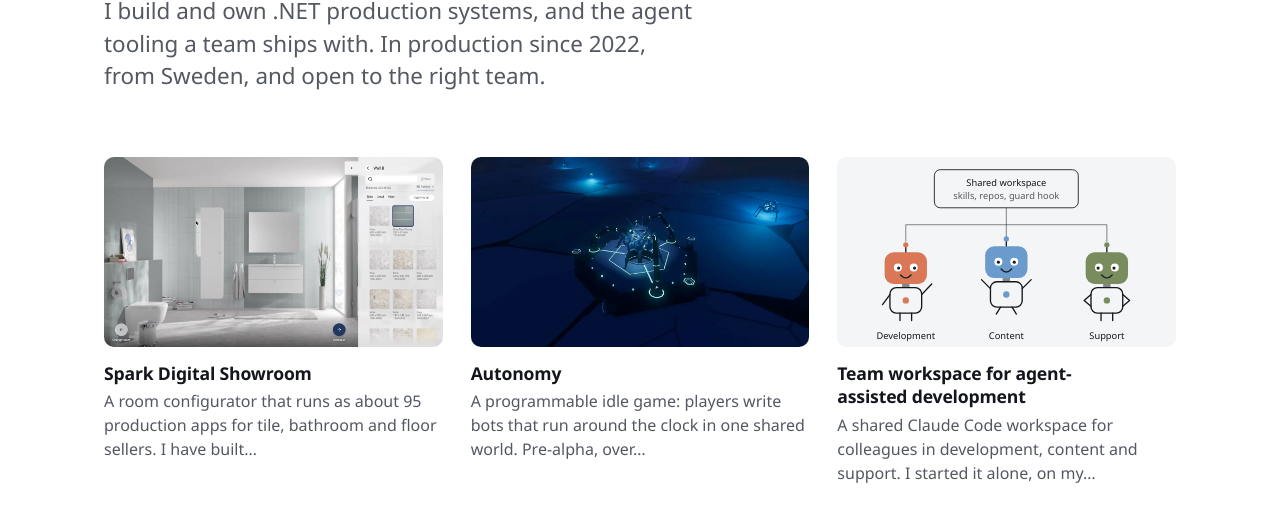
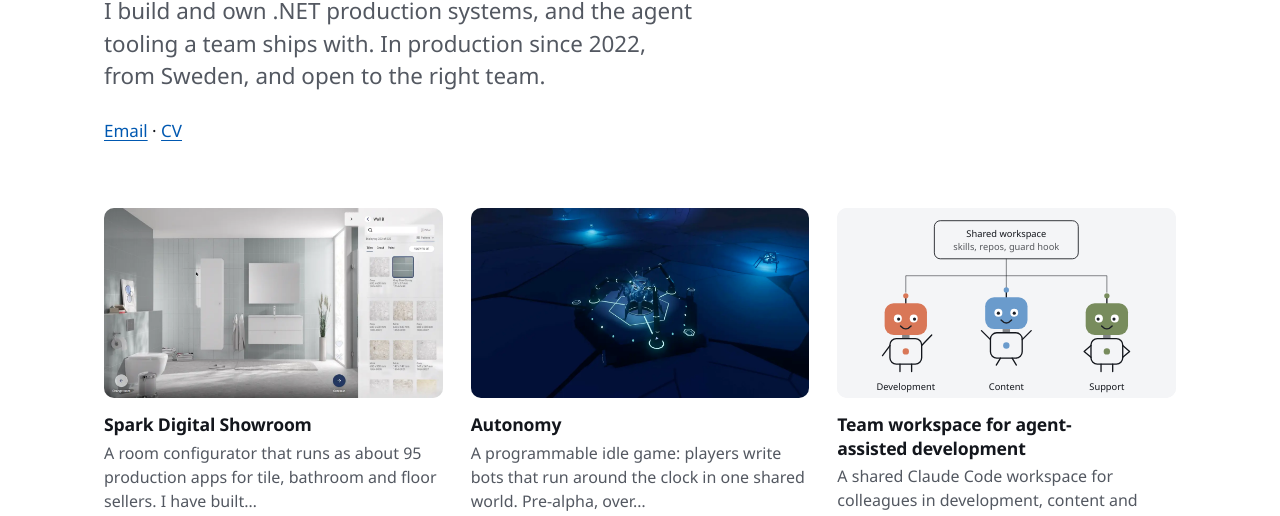
Before and after one commit to Edes0/Edes0.github.io, a plain HTML site: page index.html in a window 1280 px wide. Shown: the part 219-735 px from the top of the page. Drawn offline with Linux system fonts and the light colour scheme.

Commit message:
Email and CV under the home statement

```diff
--- a/index.html
+++ b/index.html
@@ -25,6 +25,7 @@
 <main id="main">
 <h1>Andreas Sjögren</h1>
 <p class="statement">I build and own .NET production systems, and the agent tooling a team ships with. In production since 2022, from Sweden, and open to the right team.</p>
+<p class="contact"><a href="mailto:sjogrenandreas@live.se">Email</a> · <a href="cv.pdf">CV</a></p>
 <section>
 <h2 class="visually-hidden">Featured projects</h2>
 <ul class="featured">
```
